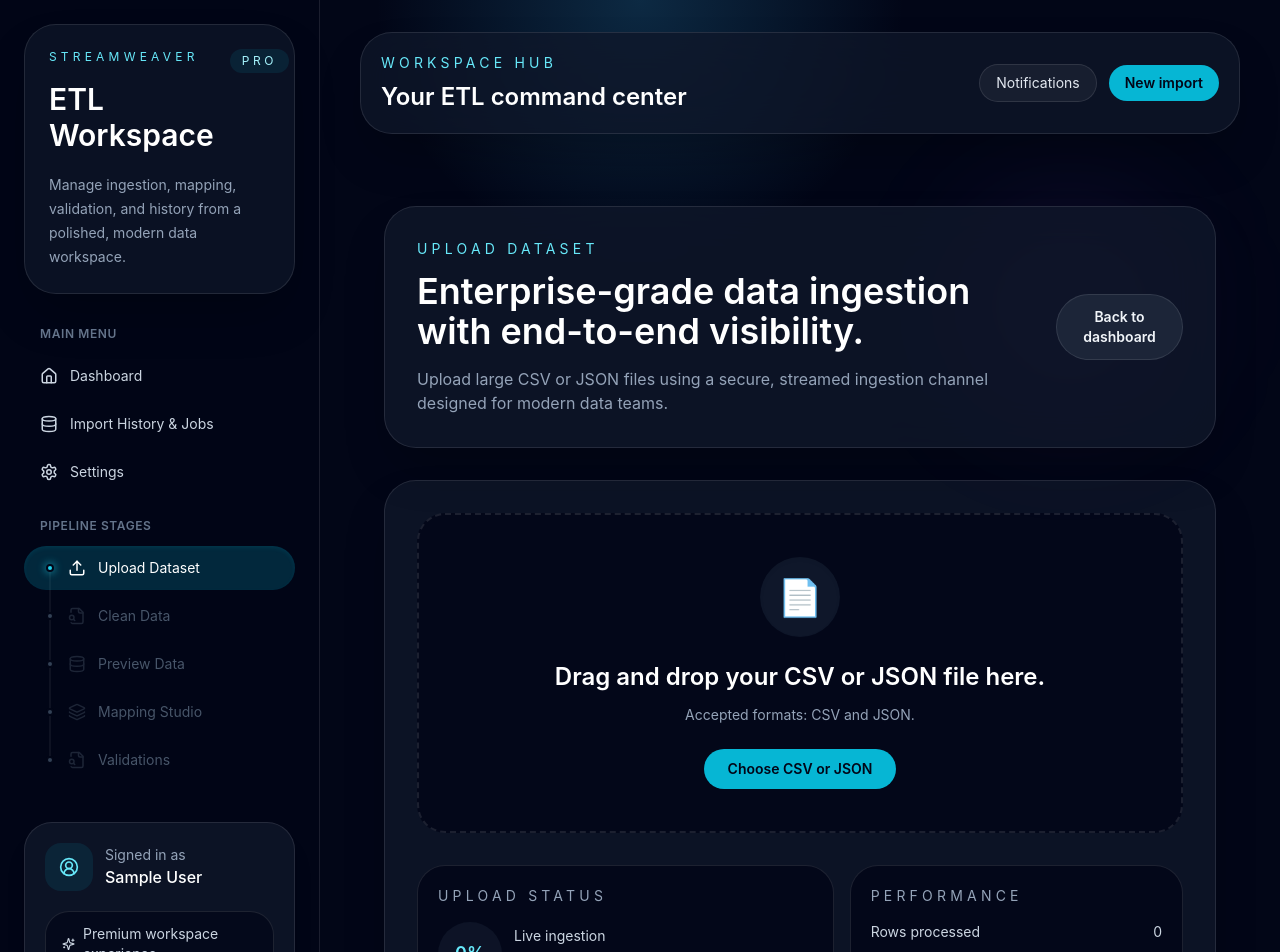
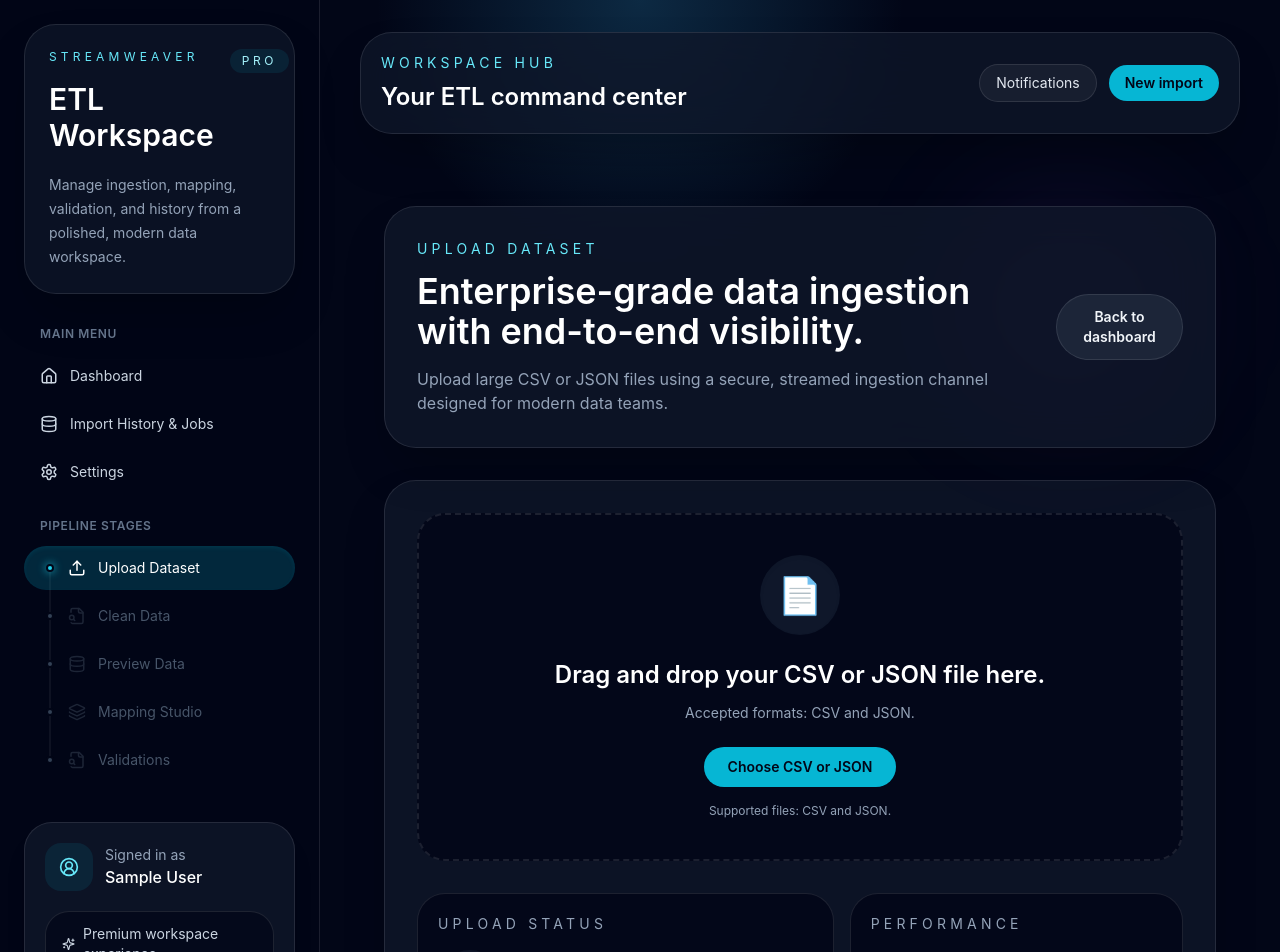
Before and after one commit to Naveenmca234/Stream-Weaver, a React (Vite) app in the folder client/: page /upload in a window 1280 px wide. Shown: the top 952 px of the page. Built offline with nearby package versions, Linux system fonts and the light colour scheme; no server answers; sample sign-in values are in the browser's storage.

Commit message:
Add upload format guidance

```diff
--- a/client/src/pages/UploadPage.tsx
+++ b/client/src/pages/UploadPage.tsx
@@ -195,6 +195,7 @@ const UploadPage = () => {
               >
                 Choose CSV or JSON
               </button>
+              <p className="mt-4 text-xs text-slate-400">Supported files: CSV and JSON.</p>
             </div>
 
             <div className="mt-8 grid gap-4 sm:grid-cols-2 xl:grid-cols-[1fr_0.8fr]">
```
